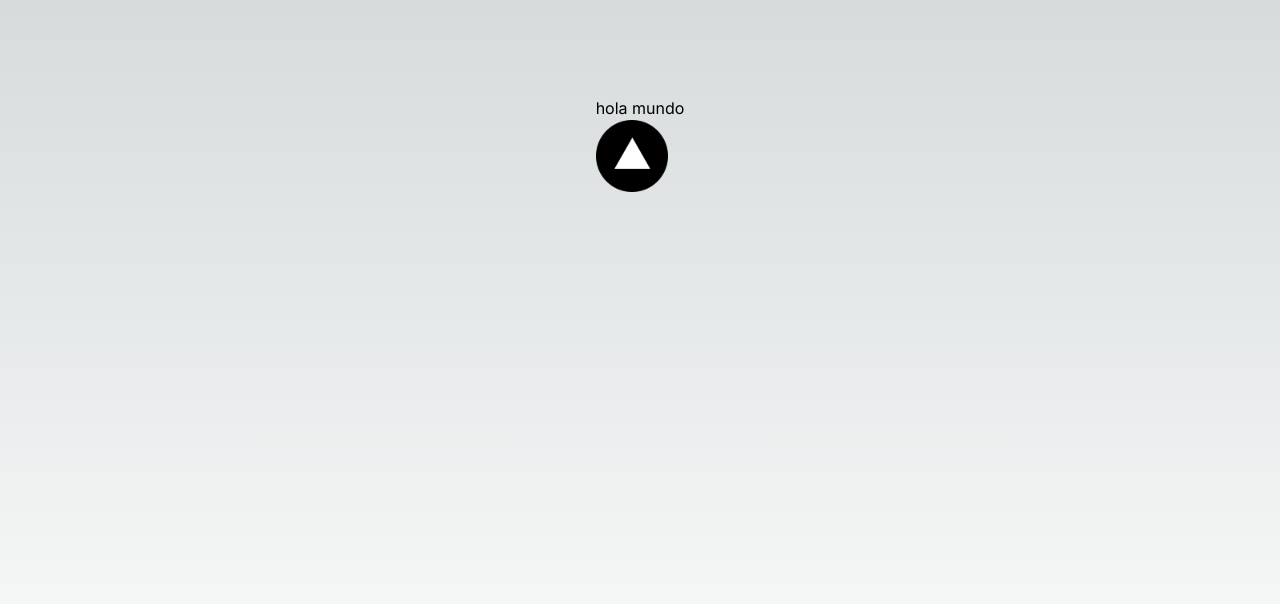
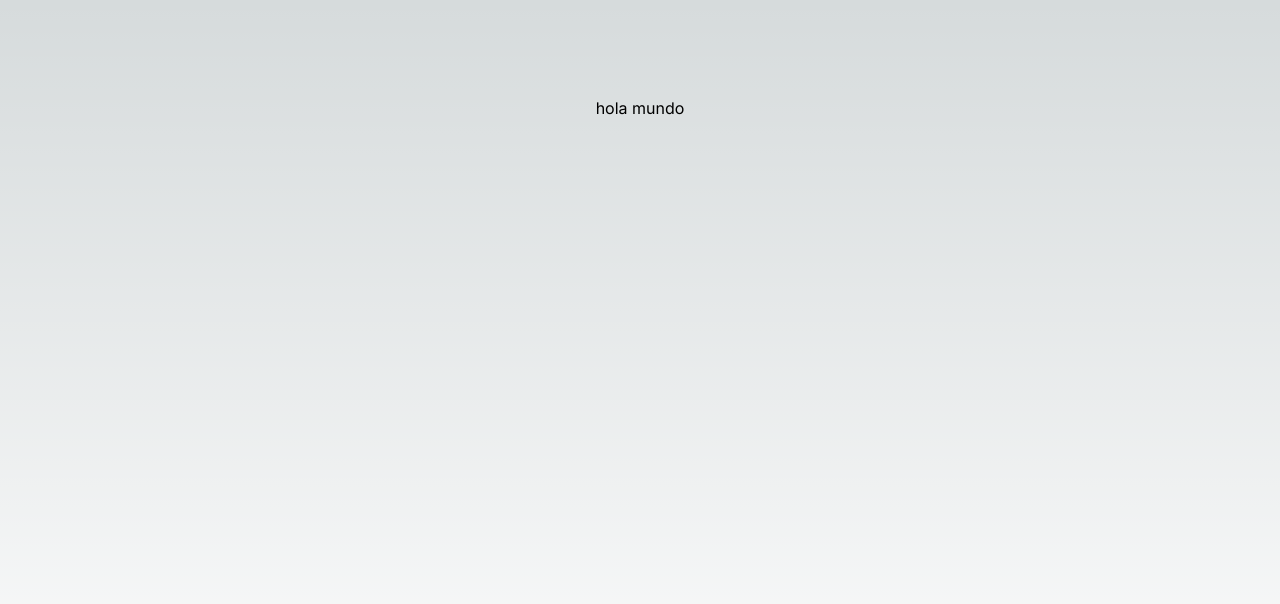
Before and after one commit to rolando1601/FrontBomberos, a Next.js app: page / in a window 1280 px wide. Shown: the top 604 px of the page. Built offline with nearby package versions, Linux system fonts and the light colour scheme.

Commit message:
cambios finales

```diff
--- a/src/app/page.tsx
+++ b/src/app/page.tsx
@@ -6,7 +6,7 @@ export default function Home() {
     <main className="flex min-h-screen flex-col items-center justify-between p-24">
       <div>
         <h1>hola mundo</h1>
-        <Image src="/images/vercel.png" alt="Vercel Logo" width={72} height={16} />
+
       </div>
     </main>
   );
```
Also changed, not shown: public/images/vercel.png (deleted), 4 other files (tests, documents, lock files or other folders).
